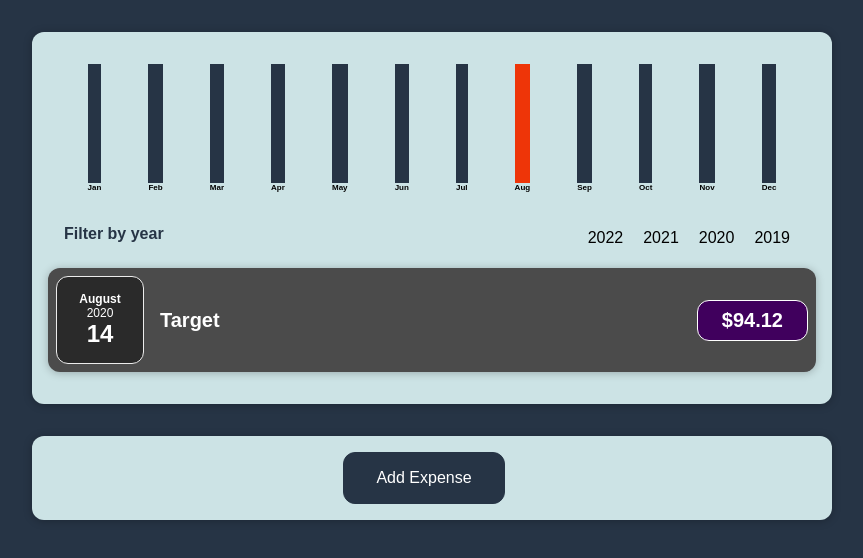
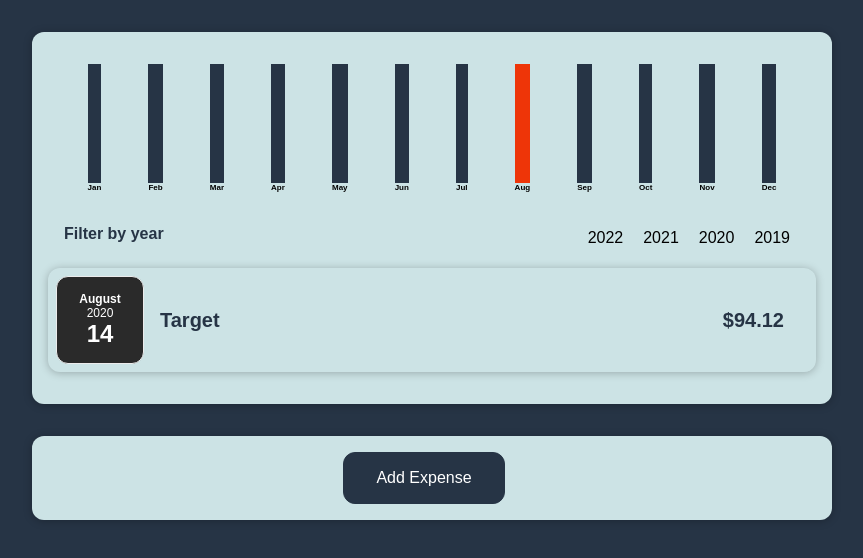
Before and after one commit to gKanellos/react-expense-tracker, a React (Create React App) app: page / in a window 1280 px wide. Shown: the top 558 px of the page, without its empty margins (208-1071 px from the left). Built offline with nearby package versions, Linux system fonts and the light colour scheme; a web font is replaced by a local one.

Commit message:
Update ExpenseItem.css

```diff
--- a/src/components/Expenses/ExpenseItem.css
+++ b/src/components/Expenses/ExpenseItem.css
@@ -4,7 +4,6 @@
     align-items: center;
     padding: 0.5rem;
     margin: 1rem 0;
-    background-color: #4b4b4b;
   }
 
   .expense-item__description {
@@ -18,19 +17,17 @@
   }
 
   .expense-item h2 {
-    color: #3a3a3a;
+    color: #263445;
     font-size: 1rem;
     flex: 1;
     margin: 0 1rem;
-    color: white;
+    color: #263445;
   }
 
   .expense-item__price {
     font-size: 1rem;
     font-weight: bold;
-    color: white;
-    background-color: #40005d;
-    border: 1px solid white;
+    color: #263445;
     padding: 0.5rem;
     border-radius: 12px;
   }
```
